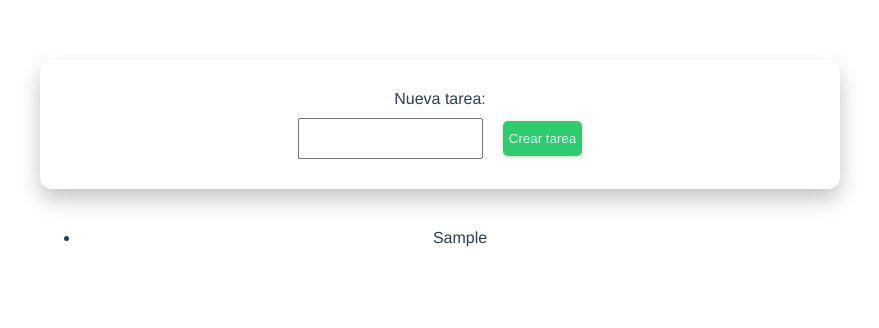
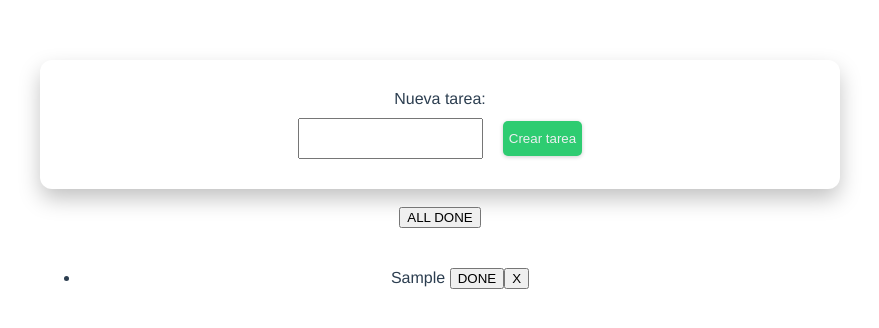
Before and after one commit to DavidGallegoGomez/vue-todos, a Vue app: page / in a window 1280 px wide. Both pictures are taken after typing "Sample" into the empty fields and a click on the input "Crear tarea". Shown: the top 328 px of the page, without its empty margins (200-1079 px from the left). Built offline with nearby package versions, Linux system fonts and the light colour scheme.

Commit message:
feat: Extra Points Done

```diff
--- a/src/components/TodoList.vue
+++ b/src/components/TodoList.vue
@@ -5,15 +5,19 @@
       <input class="input" type="text" v-model="newTask" id="task" />
       <input class="button" type="submit" value="Crear tarea" />
     </form>
+    <br>
+    <button v-if="tasks.length > 0 && allDone" @click="completeAllTask">ALL DONE</button>
+    <button v-if="tasks.length > 0 && !allDone" @click="completeAllTask">ALL TODO</button>
     <ul class="list">
       <li
         class="task"
         v-for="(task, i) in tasks"
         :key="'task' + i"
         :class="{completed: task.completed}"
-        @click="completeTask(task.text)"
       >
         {{ task.text }}
+        <button @click="completeTask(task.text)">DONE</button>
+        <button @click="deleteTask(i)">X</button>
       </li>
     </ul>
   </div>
@@ -23,7 +27,8 @@
 export default {
   data: () => ({
     newTask: "",
-    tasks: []
+    tasks: [],
+    allDone: true
   }),
   methods: {
     createTask() {
@@ -39,6 +44,13 @@ export default {
         .filter(task => task.text === taskText)
         .map(task => task.completed = !task.completed);
       // Si no fuera reactivo hay que usar "Vue.$set(array, indexOfItem, newValue)"
+    },
+    completeAllTask() {
+      this.tasks.map(task => task.completed = this.allDone);
+      this.allDone = !this.allDone;
+    },
+    deleteTask(index) {
+      this.tasks.splice(index,1);
     }
   }
 };
```
